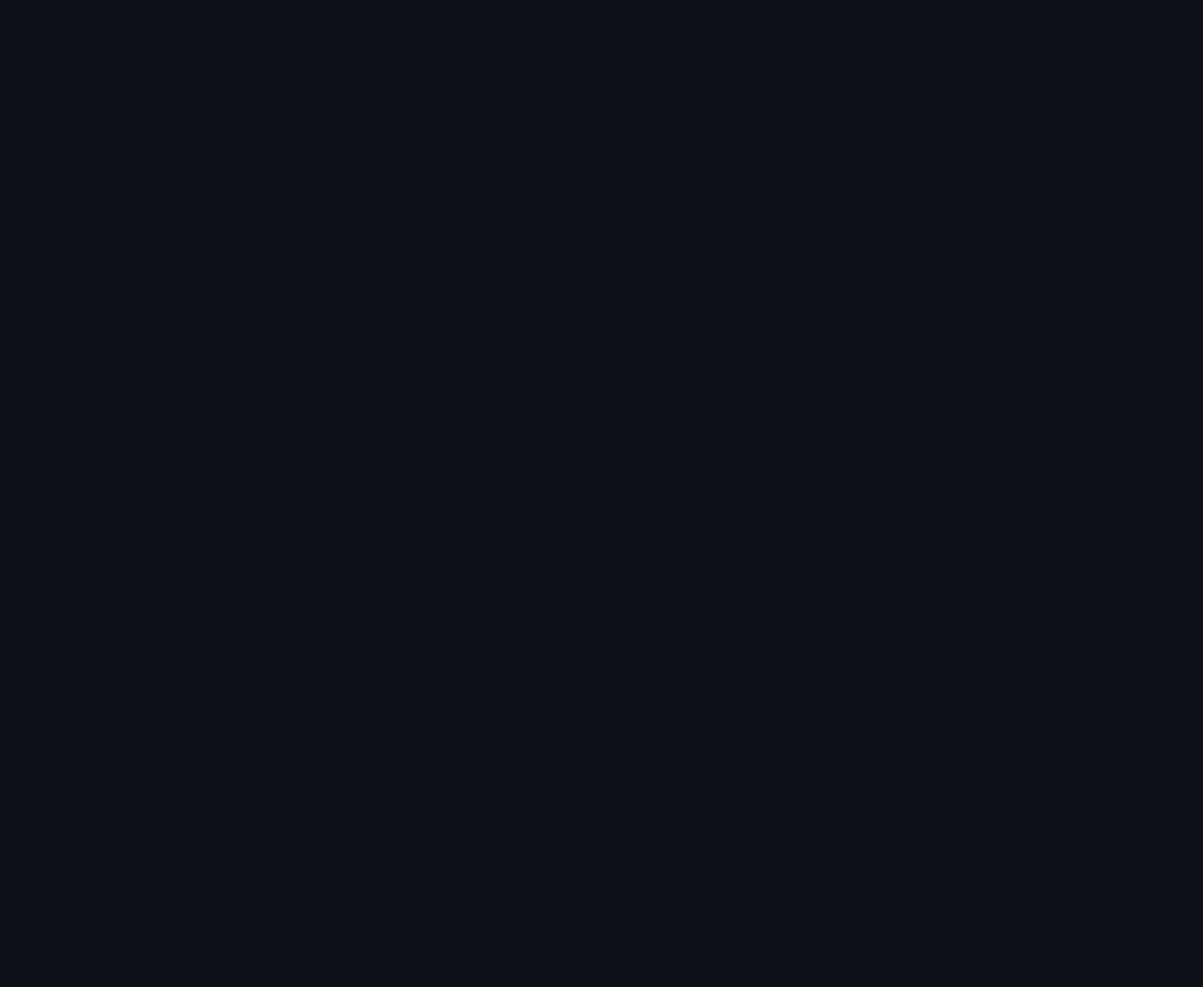
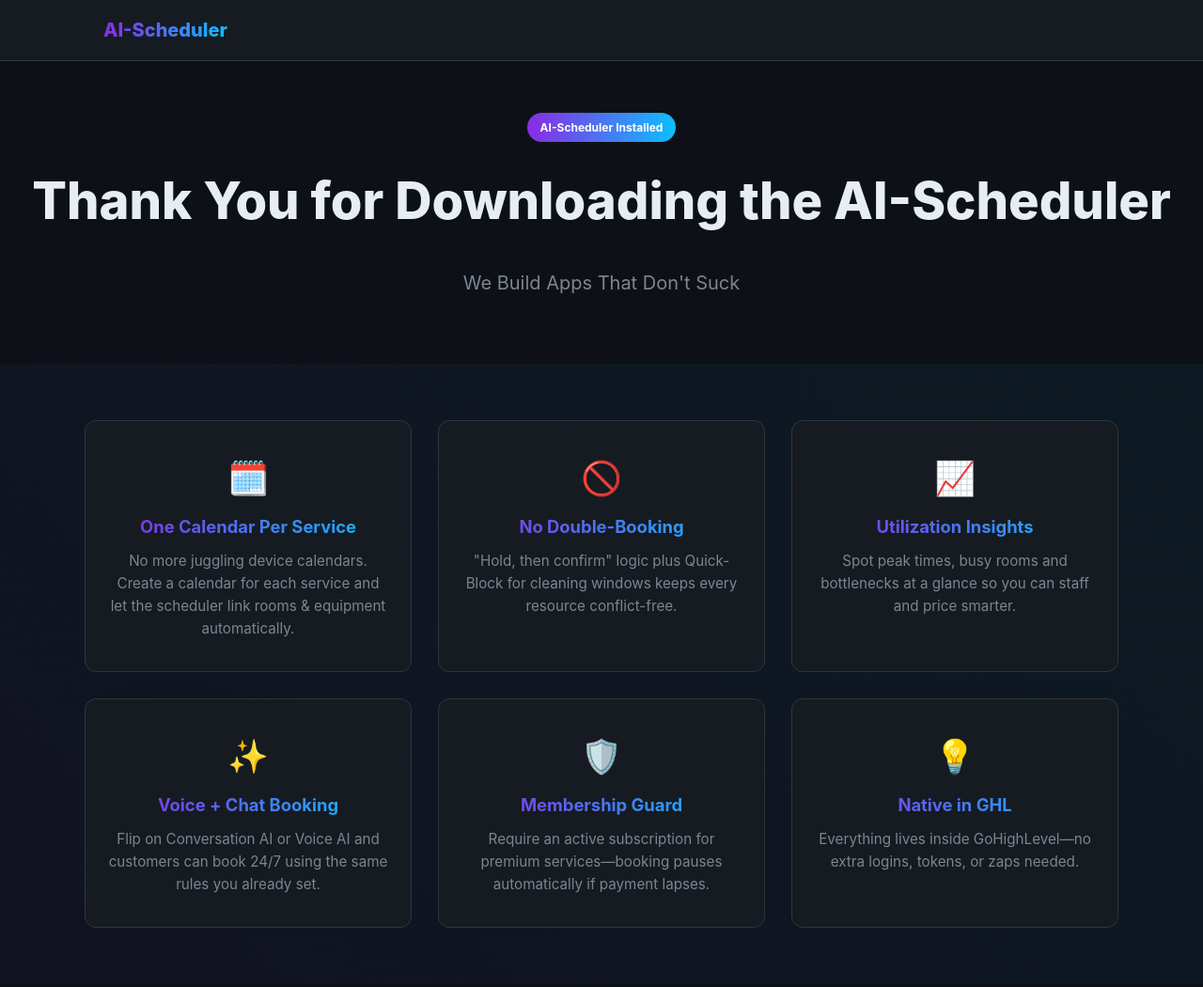
Before and after one commit to whitbeckrental-spec/ai-scheduler-download, a plain HTML site: page index.html in a window 1280 px wide. Shown: the top 1050 px of the page at 94% size. Before the commit the page ends 800 px from the top, so only its background shows below. Drawn offline with Linux system fonts and the light colour scheme.

Commit message:
Update index.html
full script update from KIMI <Style> change to make it not pull up as a black screen

```diff
--- a/index.html
+++ b/index.html
@@ -44,6 +44,9 @@
     .future{background:linear-gradient(90deg,#34d399,#10b981);color:#000;border-radius:12px;padding:50px 30px;text-align:center;margin-top:60px;}
     .future h2{font-size:1.7rem;margin-bottom:.6rem;}
     .future p{font-size:1rem;opacity:.9;}
+  </style>
+</head>
+<body>
 
   <!-- ---- nav ---- -->
   <header class="navbar">
@@ -56,19 +59,43 @@
   <section class="hero">
     <div class="badge">AI-Scheduler Installed</div>
     <h1>Thank You for Downloading the AI-Scheduler</h1>
-    <p>We Build Apps That Don’t Suck</p>
+    <p>We Build Apps That Don't Suck</p>
   </section>
 
   <!-- ---- features ---- -->
   <section class="features">
     <div class="container">
       <div class="grid">
-        <div class="card"><div class="emoji">🗓️</div><h3>One Calendar Per Service</h3><p>No more juggling device calendars. Create a calendar for each service and let the scheduler link rooms & equipment automatically.</p></div>
-        <div class="card"><div class="emoji">🚫</div><h3>No Double-Booking</h3><p>“Hold, then confirm” logic plus Quick-Block for cleaning windows keeps every resource conflict-free.</p></div>
-        <div class="card"><div class="emoji">📈</div><h3>Utilization Insights</h3><p>Spot peak times, busy rooms and bottlenecks at a glance so you can staff and price smarter.</p></div>
-        <div class="card"><div class="emoji">✨</div><h3>Voice + Chat Booking</h3><p>Flip on Conversation AI or Voice AI and customers can book 24/7 using the same rules you already set.</p></div>
-        <div class="card"><div class="emoji">🛡️</div><h3>Membership Guard</h3><p>Require an active subscription for premium services—booking pauses automatically if payment lapses.</p></div>
-        <div class="card"><div class="emoji">💡</div><h3>Native in GHL</h3><p>Everything lives inside GoHighLevel—no extra logins, tokens, or zaps needed.</p></div>
+        <div class="card">
+          <div class="emoji">🗓️</div>
+          <h3>One Calendar Per Service</h3>
+          <p>No more juggling device calendars. Create a calendar for each service and let the scheduler link rooms & equipment automatically.</p>
+        </div>
+        <div class="card">
+          <div class="emoji">🚫</div>
+          <h3>No Double-Booking</h3>
+          <p>"Hold, then confirm" logic plus Quick-Block for cleaning windows keeps every resource conflict-free.</p>
+        </div>
+        <div class="card">
+          <div class="emoji">📈</div>
+          <h3>Utilization Insights</h3>
+          <p>Spot peak times, busy rooms and bottlenecks at a glance so you can staff and price smarter.</p>
+        </div>
+        <div class="card">
+          <div class="emoji">✨</div>
+          <h3>Voice + Chat Booking</h3>
+          <p>Flip on Conversation AI or Voice AI and customers can book 24/7 using the same rules you already set.</p>
+        </div>
+        <div class="card">
+          <div class="emoji">🛡️</div>
+          <h3>Membership Guard</h3>
+          <p>Require an active subscription for premium services—booking pauses automatically if payment lapses.</p>
+        </div>
+        <div class="card">
+          <div class="emoji">💡</div>
+          <h3>Native in GHL</h3>
+          <p>Everything lives inside GoHighLevel—no extra logins, tokens, or zaps needed.</p>
+        </div>
       </div>
     </div>
   </section>
@@ -80,5 +107,6 @@
       <p>Pro version with advanced features coming soon.</p>
     </div>
   </section>
+
 </body>
 </html>
```
